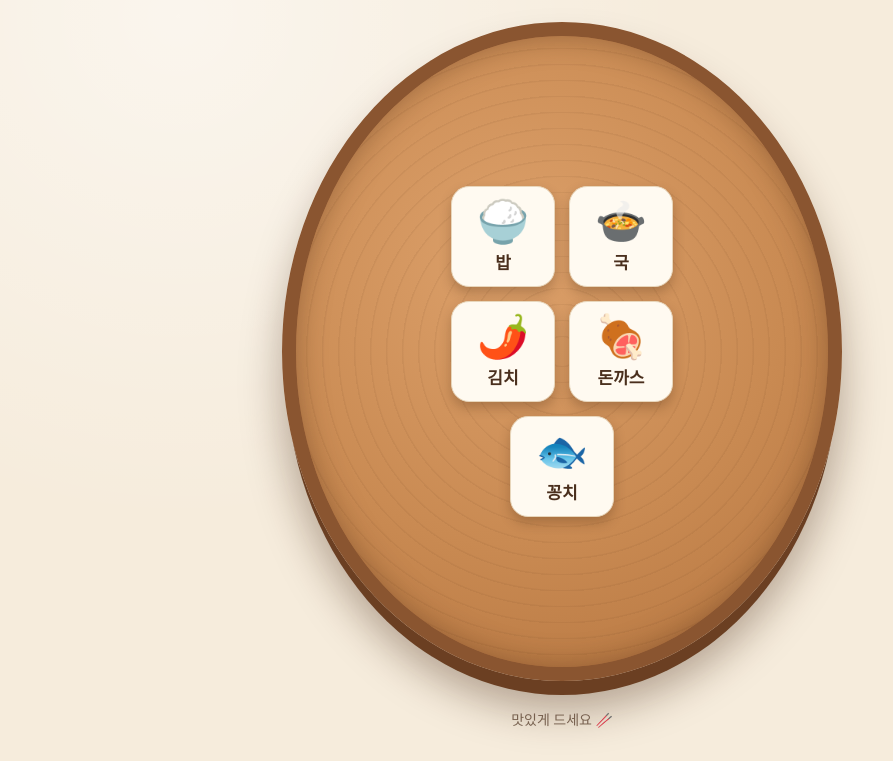
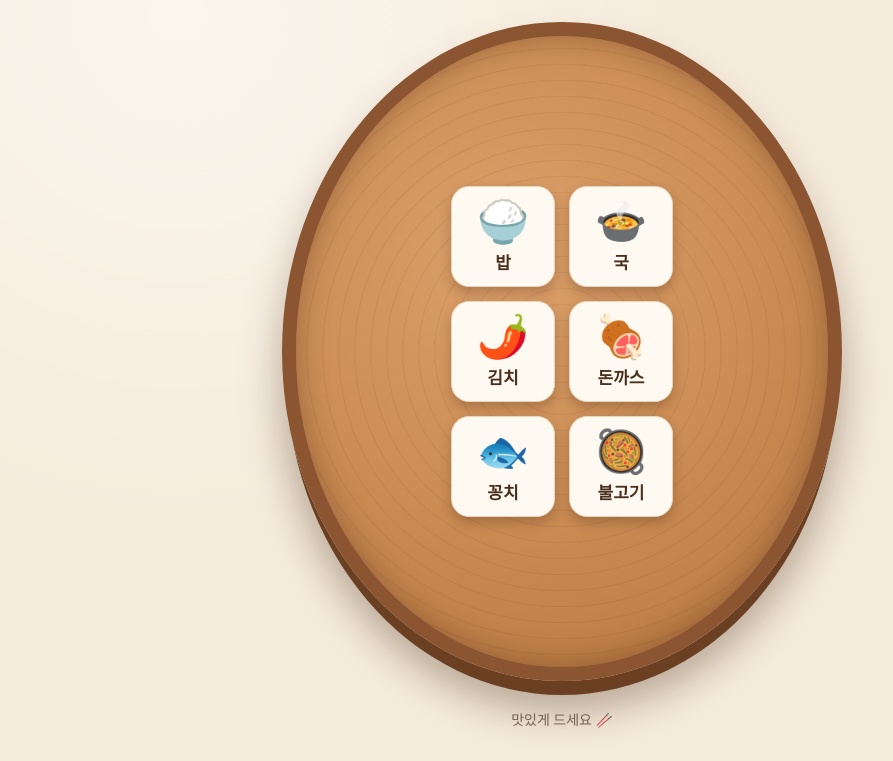
Before and after one commit to Hyeonha1031-RN/bapsang-02, a plain HTML site: page index.html in a window 1280 px wide. Shown: the part 115-876 px from the top of the page, without its empty margins (78-971 px from the left). Drawn offline with Linux system fonts and the light colour scheme.

Commit message:
불고기 추가
Co-Authored-By: Claude Opus 5.5 <noreply@anthropic.com>

```diff
--- a/index.html
+++ b/index.html
@@ -125,6 +125,7 @@
       <li data-emoji="🌶️">김치</li>
       <li data-emoji="🍖">돈까스</li>
       <li data-emoji="🐟">꽁치</li>
+      <li data-emoji="🥘">불고기</li>
     </ul>
   </div>
 
```
